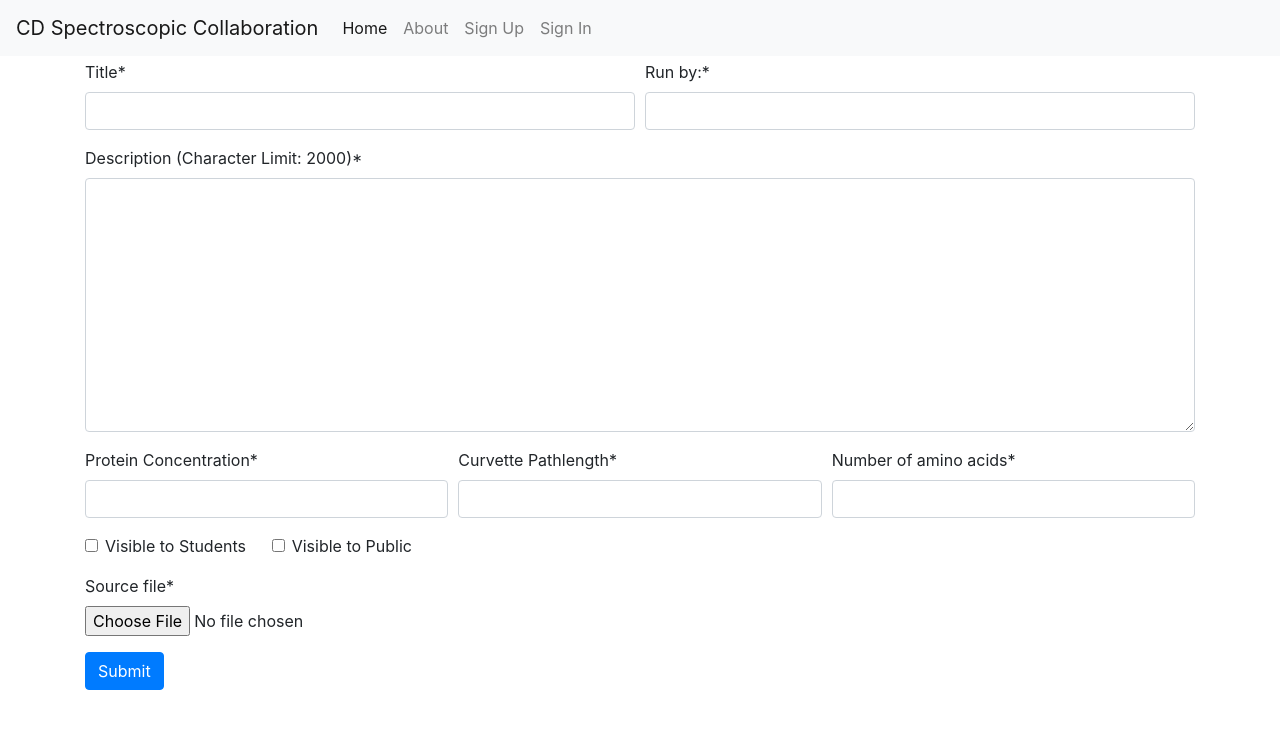
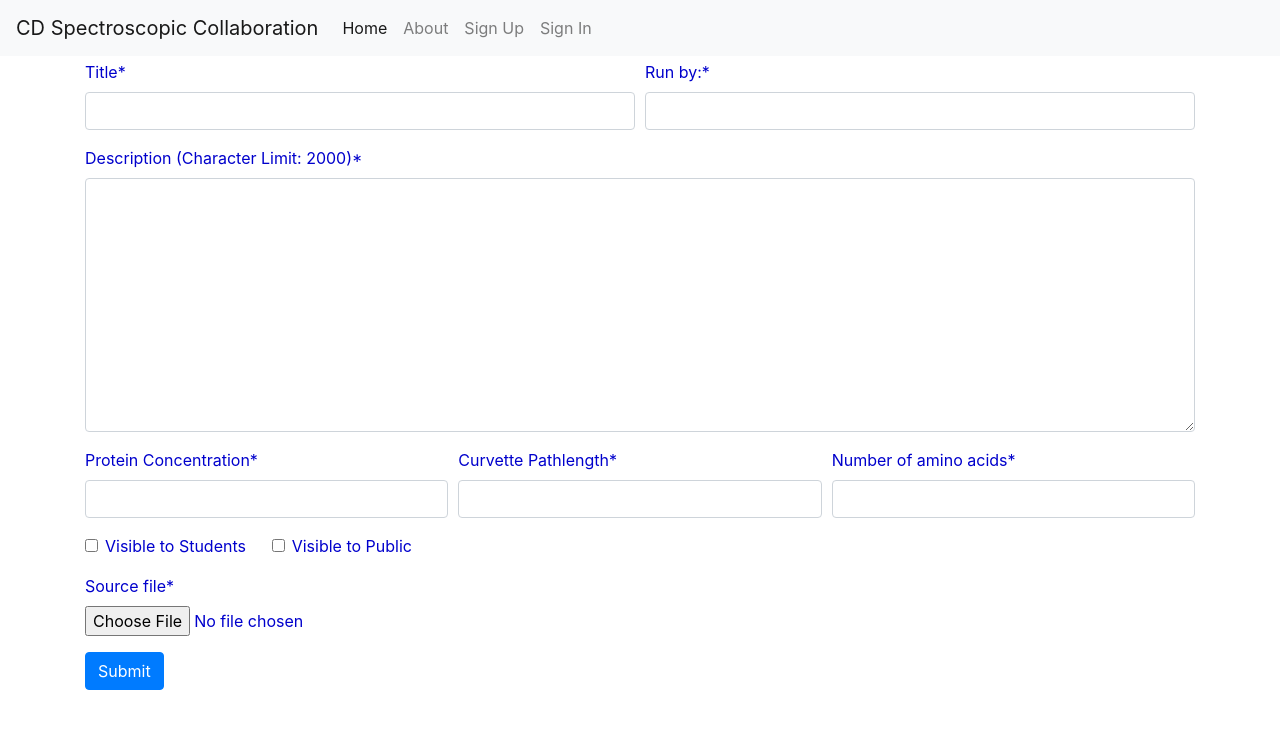
Before and after one commit to swbn1/CDSpecCollab_COSC4012020-FA24, a Django app: page /create/ in a window 1280 px wide. Shown: the top 729 px of the page. Run offline with Django 3.2, Linux system fonts and the light colour scheme; style sheets or scripts are compiled from the project's sources; some libraries are stand-ins or nearby versions.

Commit message:
Update project.scss

```diff
--- a/cd_spec_viewer_web/cd_spec_viewer_web/static/sass/project.scss
+++ b/cd_spec_viewer_web/cd_spec_viewer_web/static/sass/project.scss
@@ -29,7 +29,6 @@ $mid-darkcyan: #009999;
 $light-bluecyan: #33cccc;
 $light-blue: #00ccff;
 
-
 // Alert colors
 
 $white: #fff;
@@ -57,3 +56,14 @@ $red: #b94a48;
   border-color: $dark-pink;
   color: $red;
 }
+
+body{
+  color:$black;
+  color:$shadow-blue;
+  color:$lightshadow-blue;
+  color:$medium-blue;
+  color:$dark-blue;
+  color:$verydark-blue;
+  color:$mediumlight-blue;
+
+}
```
